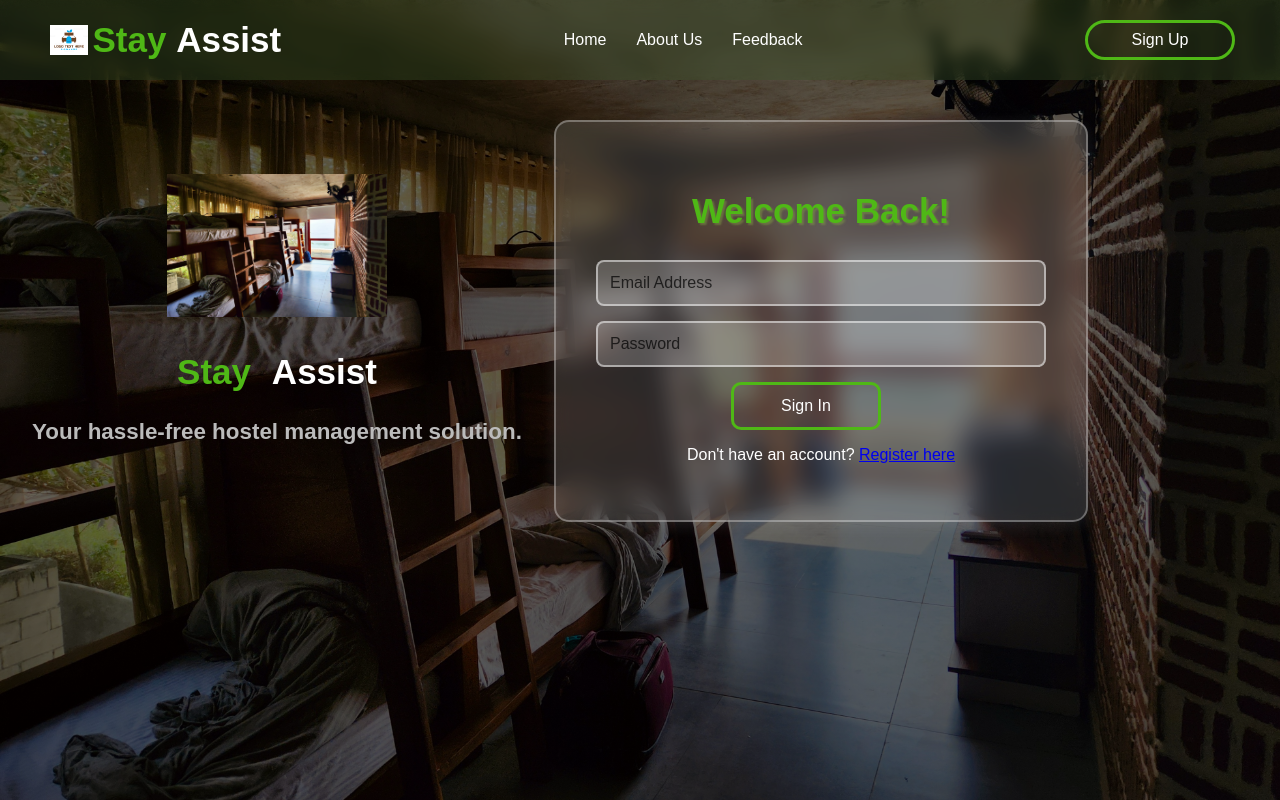
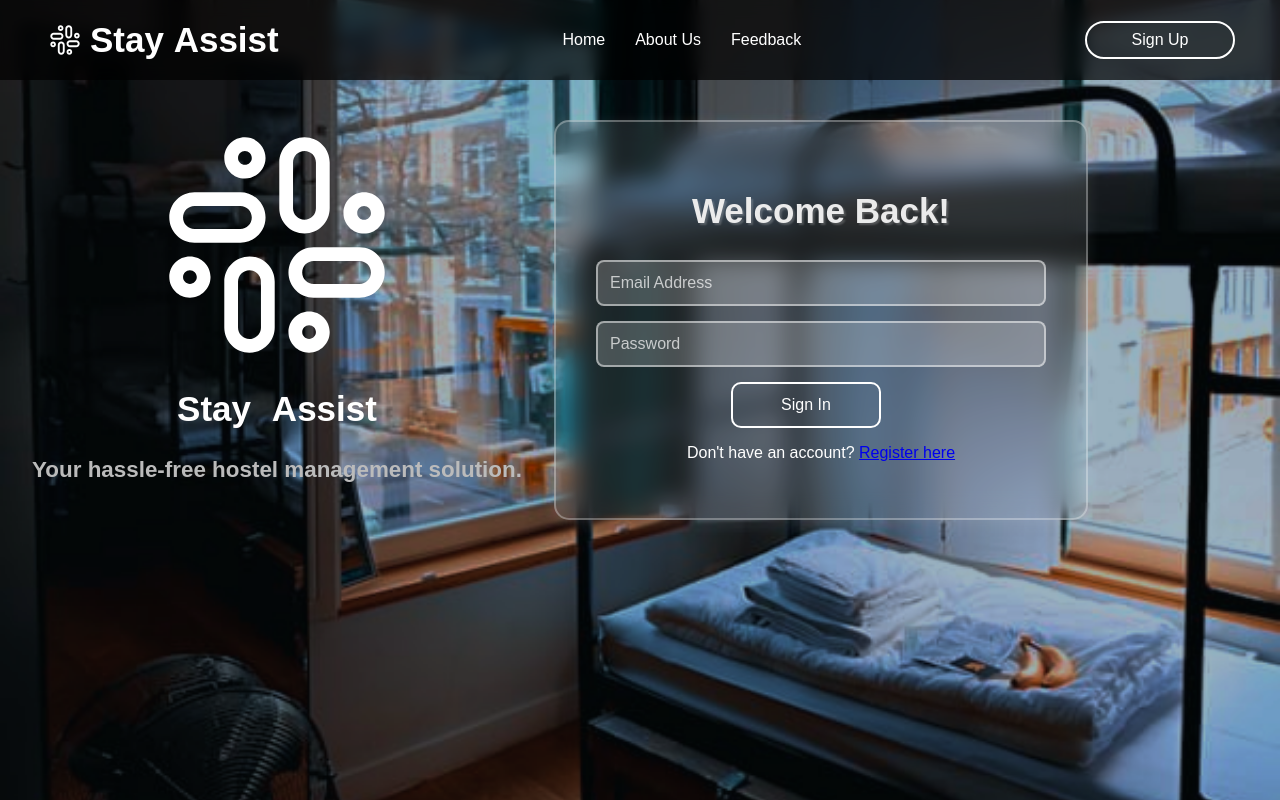
Before and after one commit to ShubhamKumar0209/Stay_Assist, a Flask app: page /sign_in in a window 1280 px wide. Run offline with Flask 3, Linux system fonts and the light colour scheme.

Commit message:
added a uniform theme and other fine tuning

```diff
--- a/stay assist/website/static/css/sign_in.css
+++ b/stay assist/website/static/css/sign_in.css
@@ -1,8 +1,8 @@
 /* General Styles */
 body {
     font-family: "Poppins", sans-serif;
-    background: linear-gradient(rgba(0, 0, 0, 0.6), rgba(0, 0, 0, 0.6)),
-    url("../images/zoshua-colah-TzMGehZmocI-unsplash.jpg") center/cover fixed;
+    background: url("../images/bg-2.png") center/cover fixed,
+                linear-gradient(rgba(0, 0, 0, 0.5), rgba(0, 0, 0, 0.5));
     margin: 0;
     padding: 0;
     justify-content: center;
@@ -15,7 +15,7 @@ body {
     color: white;
   }
 
-/* Navbar */
+
   nav {
     position: fixed;
     width: 100%;
@@ -23,7 +23,7 @@ nav {
     display: flex;
     justify-content: space-between;
     align-items: center;
-    background: rgba(57, 88, 44, 0.338);
+    background: rgba(0, 0, 0, 0.7);
     backdrop-filter: blur(8px);
     z-index: 1000;
   }
@@ -36,15 +36,9 @@ nav {
     font-size: 1.2rem;
   }
 
-.stay {
+  .stay, .assist {
     font-size: 35px;
-    color: #4fb816;
-    font-weight: bold;
-}
-
-.assist {
-    font-size: 35px;
-    color: white;
+    color: #ffffff;
     font-weight: bold;
   }
 
@@ -61,16 +55,19 @@ nav {
     cursor: pointer;
     transition: transform 0.3s ease;
     font-weight: 500;
+    background: transparent;
+    color: white;
+    border: 2px solid white;
   }
 
   .auth-buttons button:hover {
     transform: scale(1.04);
+    background: rgba(255, 255, 255, 0.2);
   }
 
-#sign-in {
-    background: transparent;
-    border: #4fb816 solid;
-    color: white;
+  .logo img {
+    height: 30px;
+    margin-right: 10px;
   }
 
   .nav-links {
@@ -87,7 +84,7 @@ nav {
   }
 
   .nav-links a:hover {
-    color: #4fb816;
+    color: #ccc;
   }
 
   /* Container */
@@ -116,13 +113,13 @@ nav {
 
   .fallback-logo {
     font-size: 2.5rem;
-    color: #6FAF45;
+    color: #ffffff;
   }
 
   h2 {
     font-size: 35px;
-    color: #4fb816;
-    text-shadow: 2px 2px 2px rgba(126, 152, 68, 0.541);
+    color: #ebebeb;
+    text-shadow: 2px 2px 2px rgba(255, 255, 255, 0.2);
   }
 
   .tagline {
@@ -131,14 +128,9 @@ h2 {
     font-weight: bold;
   }
 
-.logo img {
-    height: 30px;
-    margin-right: 5px;
-}
-
   /* Form Box - Blurry Glassmorphism Effect */
   .form-box {
-    background: rgba(255, 255, 255, 0.15);
+    background: rgba(255, 255, 255, 0.1);
     backdrop-filter: blur(12px);
     padding: 40px;
     border-radius: 15px;
@@ -148,7 +140,8 @@ h2 {
     margin-left: auto;
     border: 2px solid rgba(255, 255, 255, 0.3);
     color: white;
-    transition: transform 0.4s cubic-bezier(0.25, 0.1, 0.25, 1), box-shadow 0.4s cubic-bezier(0.25, 0.1, 0.25, 1);
+    transition: transform 0.4s cubic-bezier(0.25, 0.1, 0.25, 1),
+      box-shadow 0.4s cubic-bezier(0.25, 0.1, 0.25, 1);
   }
 
   .form-box:hover {
@@ -157,7 +150,8 @@ h2 {
   }
 
   /* Input Fields */
-input, select {
+  input,
+  select {
     padding: 12px;
     border: 2px solid rgba(255, 255, 255, 0.5);
     border-radius: 8px;
@@ -170,14 +164,16 @@ input, select {
     color: white;
   }
 
-input:focus, select:focus {
-    border-color: #6FAF45;
+  input:focus,
+  select:focus {
+    border-color: #ccc;
     outline: none;
   }
 
   /* Placeholder color */
-input::placeholder, select {
-    color: rgba(0, 0, 0, 0.7);
+  input::placeholder,
+  select {
+    color: rgba(255, 255, 255, 0.7);
   }
 
   /* Dropdown Styling */
@@ -185,14 +181,14 @@ select {
     appearance: none;
     background: rgba(255, 255, 255, 0.2);
     padding: 12px;
-    color: #050e00;
+    color: white;
     cursor: pointer;
   }
 
   /* Register Button */
   button {
     background: transparent;
-    border: #4fb816 solid;
+    border: 2px solid white;
     color: white;
     padding: 12px 20px;
     border-radius: 10px;
@@ -205,7 +201,7 @@ button {
   }
 
   button:hover {
-    background-color: #5D9738;
+    background-color: rgba(255, 255, 255, 0.2);
   }
 
   /* Responsive Design */
@@ -233,7 +229,8 @@ button:hover {
       font-size: 1rem;
     }
 
-    input, select {
+    input,
+    select {
       font-size: 1rem;
       padding: 10px;
     }
--- a/stay assist/website/static/js/sign_up.js
+++ b/stay assist/website/static/js/sign_up.js
@@ -21,11 +21,14 @@ document.addEventListener("DOMContentLoaded", function () {
         }
     });
 });
+
+// Handle form submission and redirection
 document.getElementById("register-form").addEventListener("submit", function(event) {
-    event.preventDefault(); // Prevents form from actually submitting to a backend
+    event.preventDefault(); // Prevents default form submission
 
-    // Optionally, you can add form validation or store user data in localStorage here
+    // Get the Flask-generated URL for sign-in
+    const signInUrl = document.getElementById("register-form").dataset.signinUrl;
 
-    window.location.href = "{{ url_for('sign_in') }}";
- // Redirect to sign-in page after form submission
+    // Redirect to the sign-in page
+    window.location.href = signInUrl;
 });
--- a/stay assist/website/templates/sign_in.html
+++ b/stay assist/website/templates/sign_in.html
@@ -11,7 +11,7 @@
     <!-- Navbar -->
     <nav>
         <a href="#" class="logo">
-            <img src="{{ url_for('static', filename='images/logo.png') }}" alt="Stay Assist Logo" />
+            <img src="{{ url_for('static', filename='images/Logo.svg') }}" alt="Stay Assist Logo" />
             <span class="stay">Stay</span> <span class="assist">&nbsp;Assist</span>
         </a>
         <div class="nav-links">
@@ -31,7 +31,7 @@
     <div class="container">
         <!-- Logo & Tagline Section -->
         <div class="logo-section">
-            <img src="{{ url_for('static', filename='images/zoshua-colah-TzMGehZmocI-unsplash.jpg') }}"
+            <img src="{{ url_for('static',filename='images/Logo.svg') }}"
             alt="Stay Assist Logo"
             onerror="this.style.display='none'">
 
--- a/stay assist/website/templates/sign_up.html
+++ b/stay assist/website/templates/sign_up.html
@@ -11,7 +11,7 @@
     <!-- Navbar -->
     <nav>
         <a href="#" class="logo">
-            <img src="{{ url_for('static', filename='images/logo.png') }}" alt="Stay Assist Logo" />
+            <img src="{{ url_for('static', filename='images/Logo.svg') }}" alt="Stay Assist Logo" />
             <span class="stay">Stay</span> <span class="assist">&nbsp;Assist</span>
         </a>
         <div class="nav-links">
@@ -39,7 +39,7 @@
         <!-- Registration Form -->
         <div class="form-box">
             <h2>One step away from Assistance</h2>
-            <form action="#" method="POST" id="register-form">
+            <form action="#" method="POST" id="register-form" data-signin-url="{{ url_for('auth.sign_in') }}">
                 <div class="name-group">
                     <input type="text" placeholder="First Name" required>
                     <input type="text" placeholder="Last Name" required>
```
Also changed, not shown: stay assist/website/static/css/sign_up.css (+49 -59 lines). Lines whose indentation alone changed are shown as unchanged.
